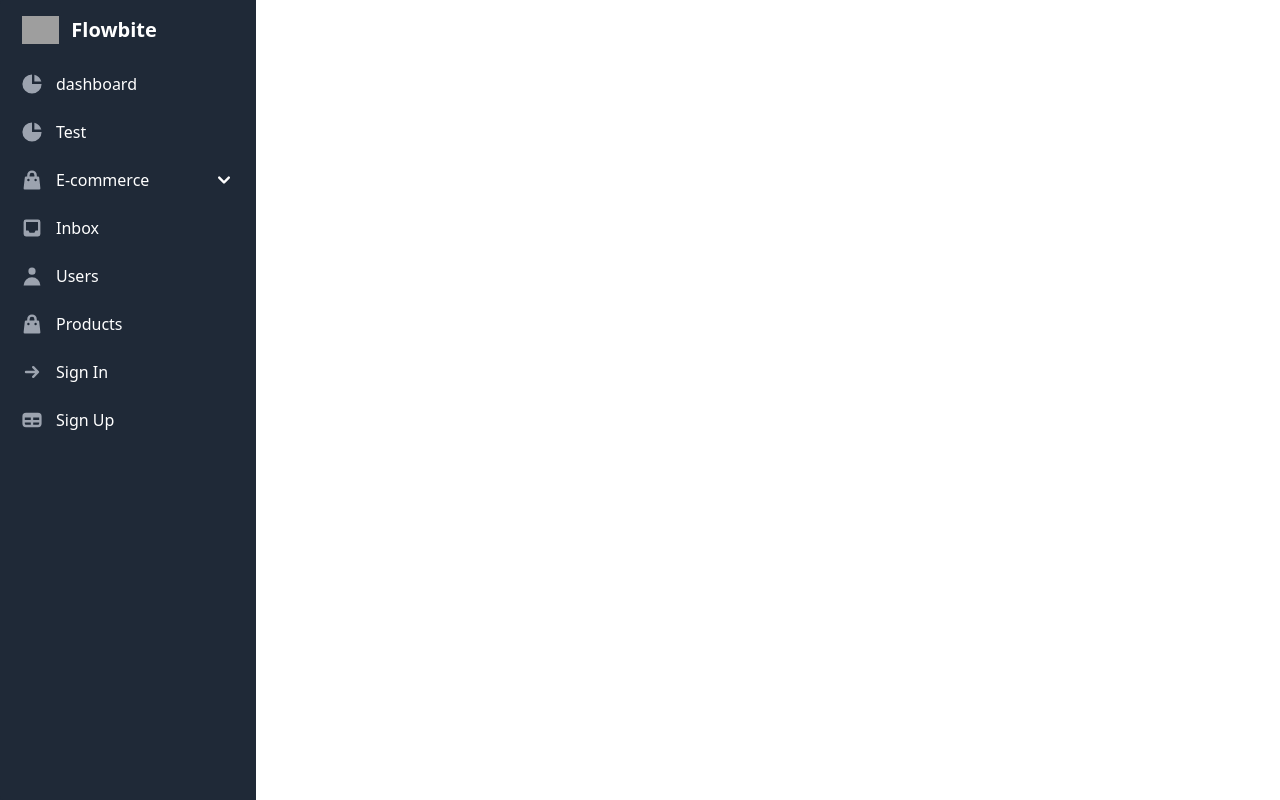
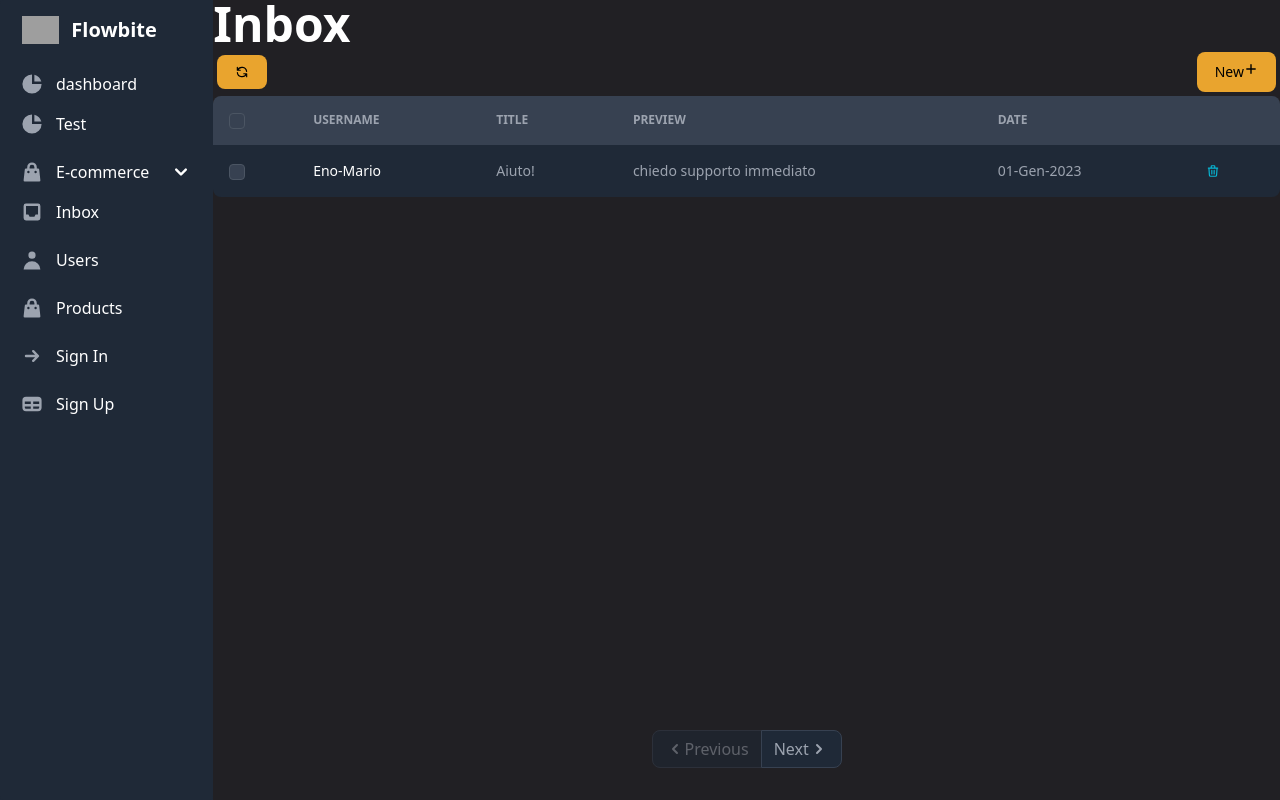
Before and after one commit to develhope-team-projects/fs17_it_team1, a React (Vite) app: page /dashboard/inbox in a window 1280 px wide. Built offline with nearby package versions, Linux system fonts and the light colour scheme; grey boxes are pictures that could not be loaded.

Commit message:
component: created Inbox

```diff
--- a/src/dashboard/Dashboard.tsx
+++ b/src/dashboard/Dashboard.tsx
@@ -8,14 +8,8 @@ import {
   HiTable,
   HiUser,
 } from "react-icons/hi";
-import InboxTable, { MsgPrv } from "./InboxTable";
 
-const test: MsgPrv = {
-  username: "Eno-Mario",
-  title: "Aiuto!",
-  content: "chiedo supporto immediato",
-  date: "01-Gen-2023",
-};
+import Inbox from "./Inbox";
 
 export default function Dashboard() {
   return (
@@ -36,9 +30,12 @@ export default function Dashboard() {
             <Sidebar.Item href="#" icon={HiChartPie}>
               <Link to="/dashboard">dashboard</Link>
             </Sidebar.Item>
-            <Sidebar.Item href="#" icon={HiChartPie}>
-              <Link to="/dashboard/test">Test</Link>
-            </Sidebar.Item>
+
+            <Link to="/dashboard/test">
+              <Sidebar.Item href="#" icon={HiChartPie}>
+                Test
+              </Sidebar.Item>
+            </Link>
 
             <Sidebar.Collapse icon={HiShoppingBag} label="E-commerce">
               <Sidebar.Item href="#">Products</Sidebar.Item>
@@ -46,9 +43,13 @@ export default function Dashboard() {
               <Sidebar.Item href="#">Refunds</Sidebar.Item>
               <Sidebar.Item href="#">Shipping</Sidebar.Item>
             </Sidebar.Collapse>
-            <Sidebar.Item href="#" icon={HiInbox}>
-              Inbox
-            </Sidebar.Item>
+
+            <Link to="/dashboard/inbox">
+              <Sidebar.Item href="#" icon={HiInbox}>
+                Inbox
+              </Sidebar.Item>
+            </Link>
+
             <Sidebar.Item href="#" icon={HiUser}>
               Users
             </Sidebar.Item>
@@ -65,7 +66,7 @@ export default function Dashboard() {
         </Sidebar.Items>
       </Sidebar>
       <Routes>
-        <Route path="/test" element={<InboxTable {...test} />} />
+        <Route path="/inbox" element={<Inbox />} />
       </Routes>
     </div>
   );
--- /dev/null
+++ b/src/dashboard/Inbox.tsx
@@ -0,0 +1,44 @@
+import { NormalButton } from "../shared/NormalButton";
+import InboxTable, { MsgPrv } from "./InboxTable";
+import { HiOutlineRefresh, HiPlus } from "react-icons/hi";
+import { Pagination } from "flowbite-react";
+import { useState } from "react";
+
+const test: MsgPrv = {
+  username: "Eno-Mario",
+  title: "Aiuto!",
+  content: "chiedo supporto immediato",
+  date: "01-Gen-2023",
+};
+
+export default function Inbox() {
+  const [currentPage, setCurrentPage] = useState(1);
+
+  const onPageChange = (page: number) => setCurrentPage(page);
+
+  return (
+    <div className="w-full bg-our-black">
+      <h1 className="flex items-center text-5xl font-bold dark:text-white">
+        Inbox
+      </h1>
+      <div className="flex flex-col	justify-between h-[90%] ">
+        <div>
+          <div className="flex justify-between px-1 py-1">
+            <NormalButton svg={<HiOutlineRefresh />} />
+            <NormalButton content="New" svg={<HiPlus />} />
+          </div>
+          <InboxTable {...test} />
+        </div>
+        <div className="flex overflow-x-auto sm:justify-center ">
+          <Pagination
+            layout="navigation"
+            currentPage={currentPage}
+            totalPages={100}
+            onPageChange={onPageChange}
+            showIcons
+          />
+        </div>
+      </div>
+    </div>
+  );
+}
```
Also changed, not shown: src/shared/NormalButton.tsx (+13 -14 lines).
